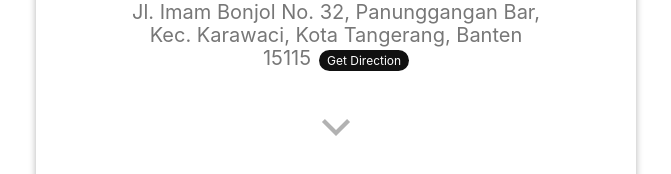
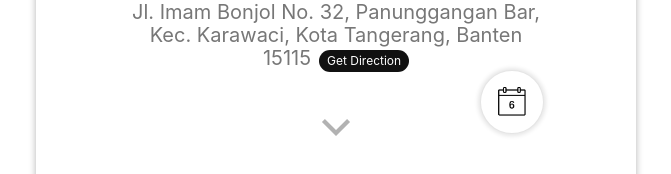
Before and after one commit to mikqi/wedding.rivki.id, a React (Create React App) app: page / in a window 1280 px wide. Shown: the part 626-800 px from the top of the page, without its empty margins (304-975 px from the left). Built offline with nearby package versions, Linux system fonts and the light colour scheme; no server answers; a web font is replaced by a local one.

Commit message:
fix date

```diff
--- a/src/App.tsx
+++ b/src/App.tsx
@@ -107,7 +107,7 @@ function App() {
         <img src={signature} className="center w-30" />
       </div>
       <a
-        className="link gray dib h3 w3 br-100 mr3 pa3 ba b--black-10 shadow-hover save-dackate"
+        className="link gray dib h3 w3 br-100 mr3 pa3 ba b--black-10 shadow-hover save-date"
         href={calendar.ics(CALENDAR_INVITATION_DATA)}
       >
         <img src={calendarIcon} alt="Save The Date"/>
```
